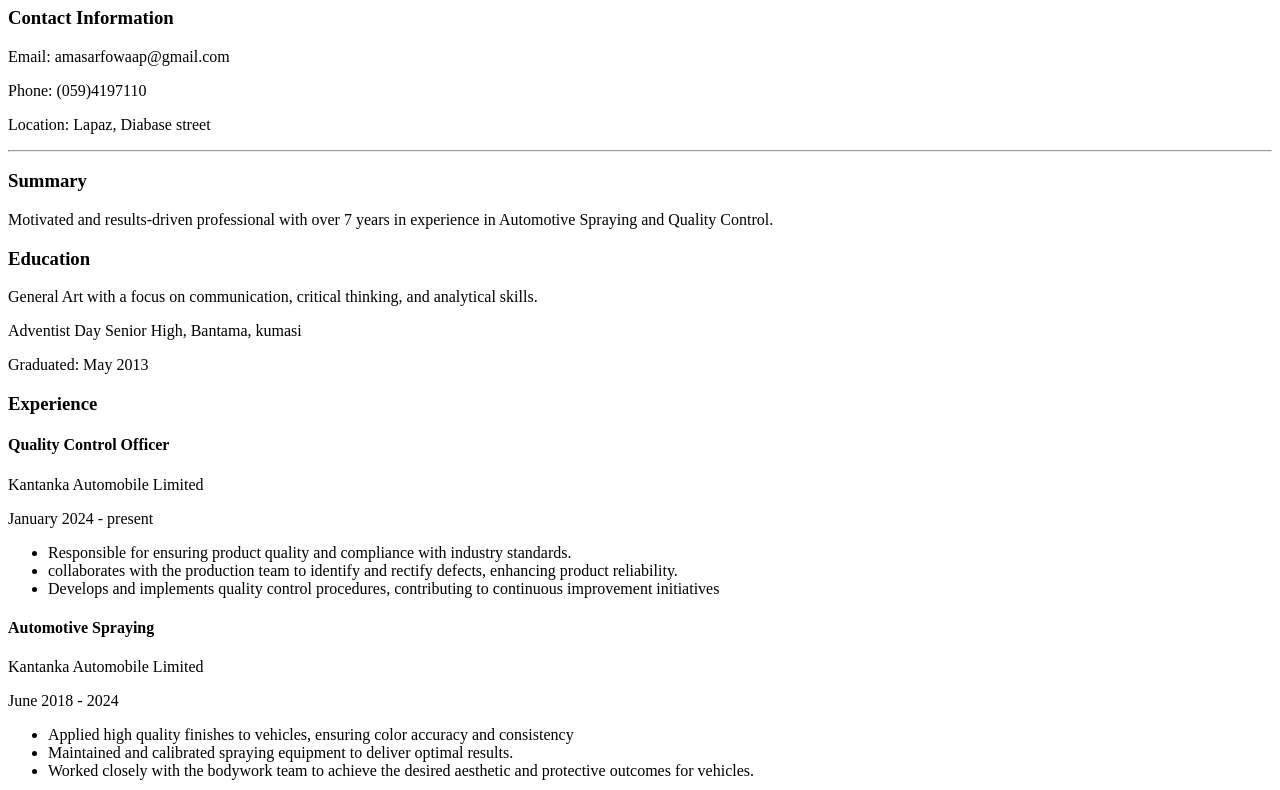
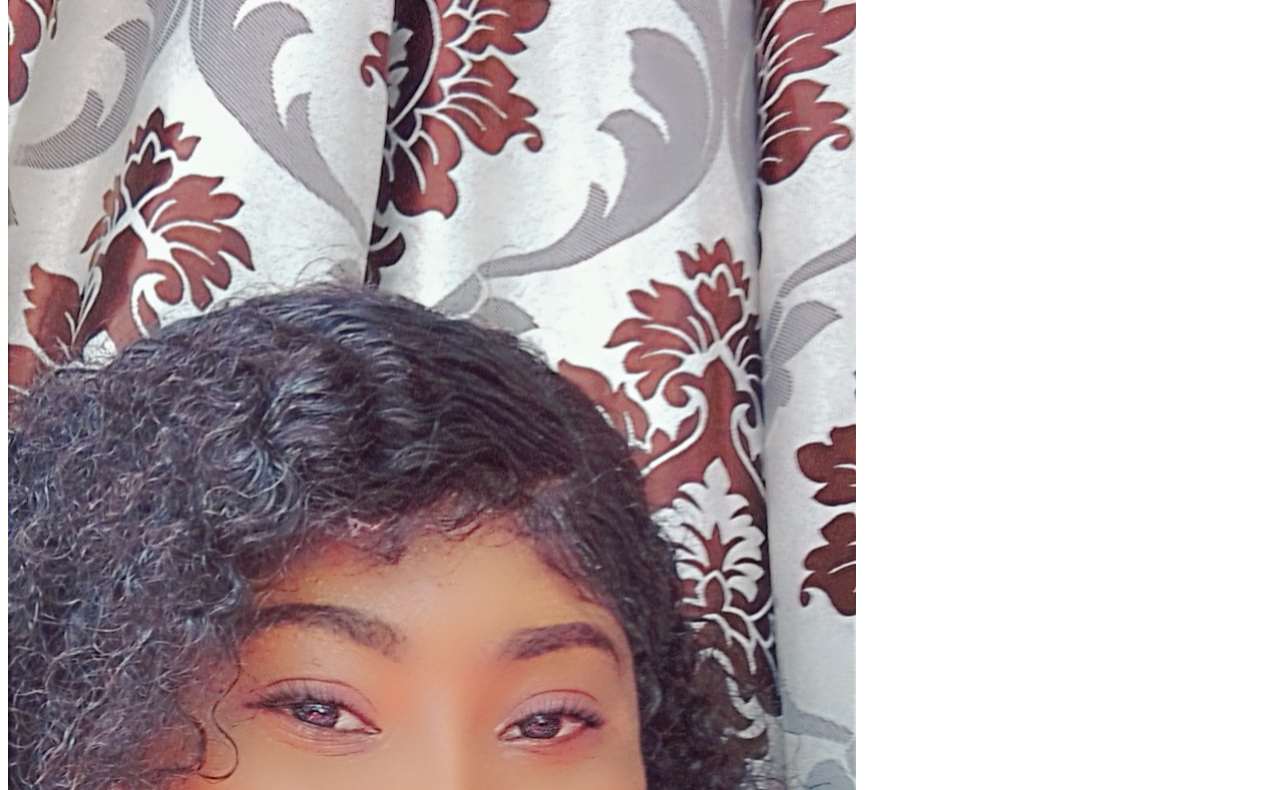
Before and after one commit to sarfowaa-399/TECH4GIRLS_Homework2, a plain HTML site: page index.html in a window 1280 px wide. Shown: the part 99-889 px from the top of the page. Drawn offline with Linux system fonts and the light colour scheme.

Commit message:
added my image

```diff
--- a/index.html
+++ b/index.html
@@ -6,7 +6,7 @@
     <title>TECH4GIRLS</title>
 </head>
 <body>
-      <img src="c:\Users\Kantinka\Desktop\Sexy sarfowaa\im4.jpg" alt="">
+      <img src="images/image-5.jpg" alt="">
     <h1>Ama Sarfowaa Portia</h1>
     <h3>Contact Information</h3>
     <p>Email: amasarfowaap@gmail.com</p>
```
Also changed, not shown: images/image-5.jpg (added).
